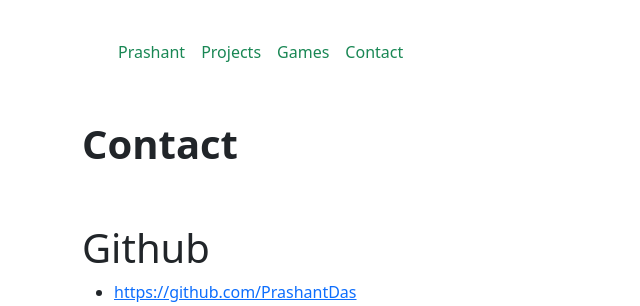
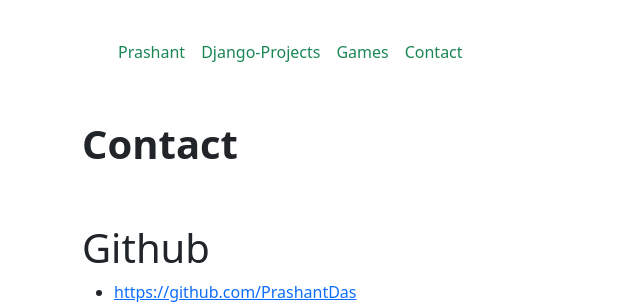
Before and after one commit to PrashantDas/PrashantDasWebsite, a Django app: page /contact/ in a window 1280 px wide. Shown: the top 306 px of the page, without its empty margins (0-640 px from the left). Run offline with Django 3.2, Linux system fonts and the light colour scheme.

Commit message:
Update navbar.html

```diff
--- a/app1/templates/navbar.html
+++ b/app1/templates/navbar.html
@@ -10,7 +10,7 @@
     <div class="collapse navbar-collapse" id="navbarNavAltMarkup">
       <div class="navbar-nav">
         <a class="nav-link" aria-current="page" href="{% url 'home' %}"><p class="text-success">Prashant</p></a>
-        <a class="nav-link" href="{% url 'projects' %}"><p class="text-success">Projects</p></a>
+        <a class="nav-link" href="{% url 'projects' %}"><p class="text-success">Django-Projects</p></a>
         <a class="nav-link" href="{% url 'games' %}"><p class="text-success">Games</p></a>
         <a class="nav-link" href="{% url 'contact' %}"><p class="text-success">Contact</p></a>
       </div>
```
